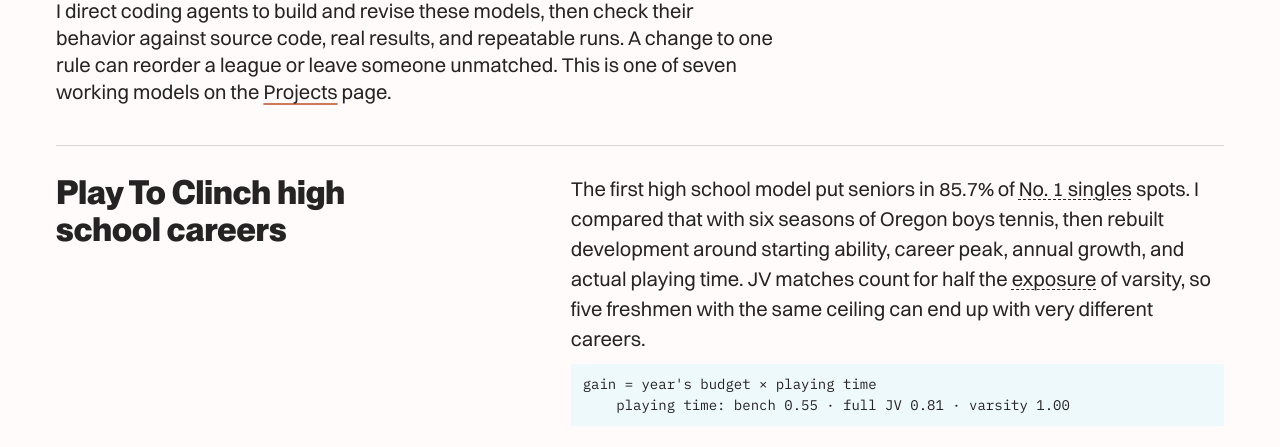
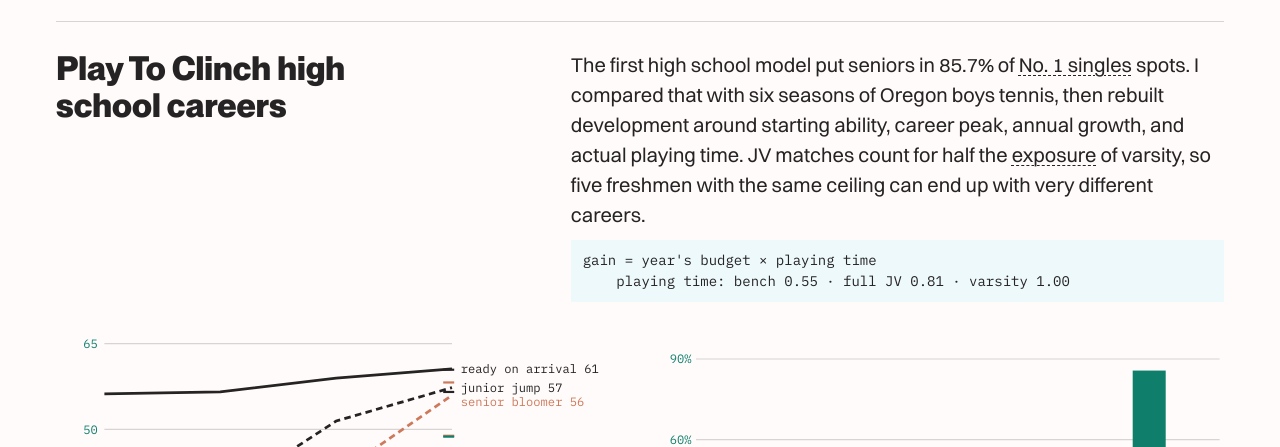
Before and after one commit to quarterback/dev-site, a plain HTML site: page index.html in a window 1280 px wide. Shown: the part 653-1100 px from the top of the page. Drawn offline with Linux system fonts and the light colour scheme.

Commit message:
Remove home Under the hood introduction

```diff
--- a/index.html
+++ b/index.html
@@ -55,7 +55,6 @@
 
   <section class="g sec uth uth--home" id="under-the-hood" aria-labelledby="h-uth">
     <h2 id="h-uth">Under the hood</h2>
-    <p class="uth__lede">I direct coding agents to build and revise these models, then check their behavior against source code, real results, and repeatable runs. A change to one rule can reorder a league or leave someone unmatched. This is one of seven working models on the <a href="projects.html" data-dissolve="room">Projects</a> page.</p>
     <section class="uth-piece" id="uth-careers">
         <div class="head">
           <div><h3>Play To Clinch high school careers</h3></div>
```
